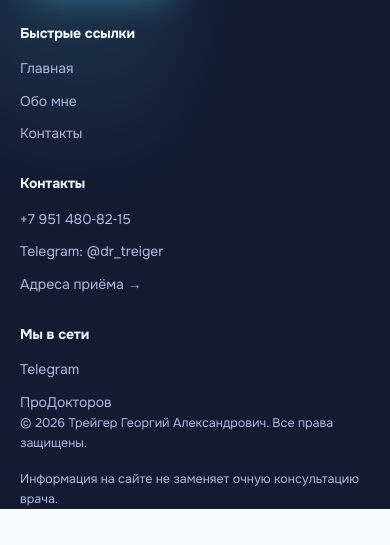
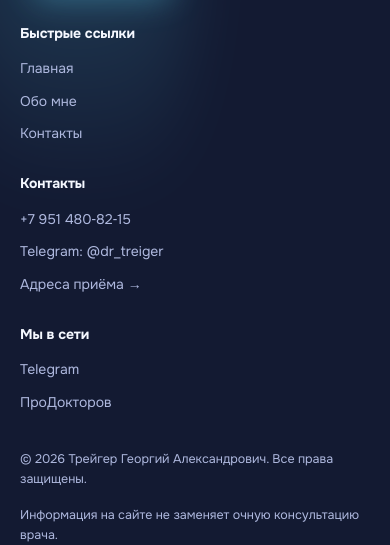
Before and after one commit to Arche117/georgiy-treyger-site, a plain HTML site: page about.html in a window 390 px wide. Shown: the part 5311-5856 px from the top of the page. Before the commit the page ends 5820 px from the top, so only its background shows below. Drawn offline with Linux system fonts and the light colour scheme.

Commit message:
Increase mobile footer divider spacing

```diff
--- a/css/styles.css
+++ b/css/styles.css
@@ -578,7 +578,7 @@ section h2{font-size:clamp(1.6rem,2.6vw,2.3rem);max-width:20ch;margin-bottom:8px
   .contact-locations{grid-template-columns:1fr;border-top:0;}
   .reasons-grid{grid-template-columns:1fr;}
   .footer-grid{grid-template-columns:1fr;gap:32px;}
-  .footer-bottom{flex-direction:column;align-items:flex-start;}
+  .footer-bottom{flex-direction:column;align-items:flex-start;padding-top:36px;}
   .closing-cta-grid{flex-direction:column;align-items:flex-start;}
   .closing-cta-actions{width:100%;flex-direction:column;align-items:stretch;}
   .closing-cta-actions .btn{justify-content:space-between;}
```
Also changed, not shown: index.html (+1 -0 lines).
